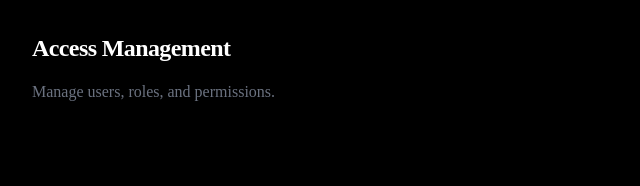
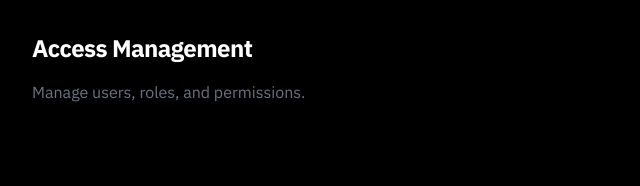
Before and after one commit to DongDuong2001/project-luvcraft, a Next.js app in the folder frontend/: page /access-management in a window 1280 px wide. Shown: the top 186 px of the page, without its empty margins (0-640 px from the left). Built offline with nearby package versions, Linux system fonts and the light colour scheme; no server answers.

Commit message:
fix(frontend): apply ibm plex sans at app root

```diff
--- a/frontend/pages/_app.tsx
+++ b/frontend/pages/_app.tsx
@@ -11,7 +11,7 @@ const ibmPlexSans = IBM_Plex_Sans({
 
 export default function App({ Component, pageProps }: AppProps) {
   return (
-    <main className={ibmPlexSans.variable}>
+    <main className={`${ibmPlexSans.className} ${ibmPlexSans.variable}`}>
       <DashboardProvider>
         <Component {...pageProps} />
       </DashboardProvider>
```
